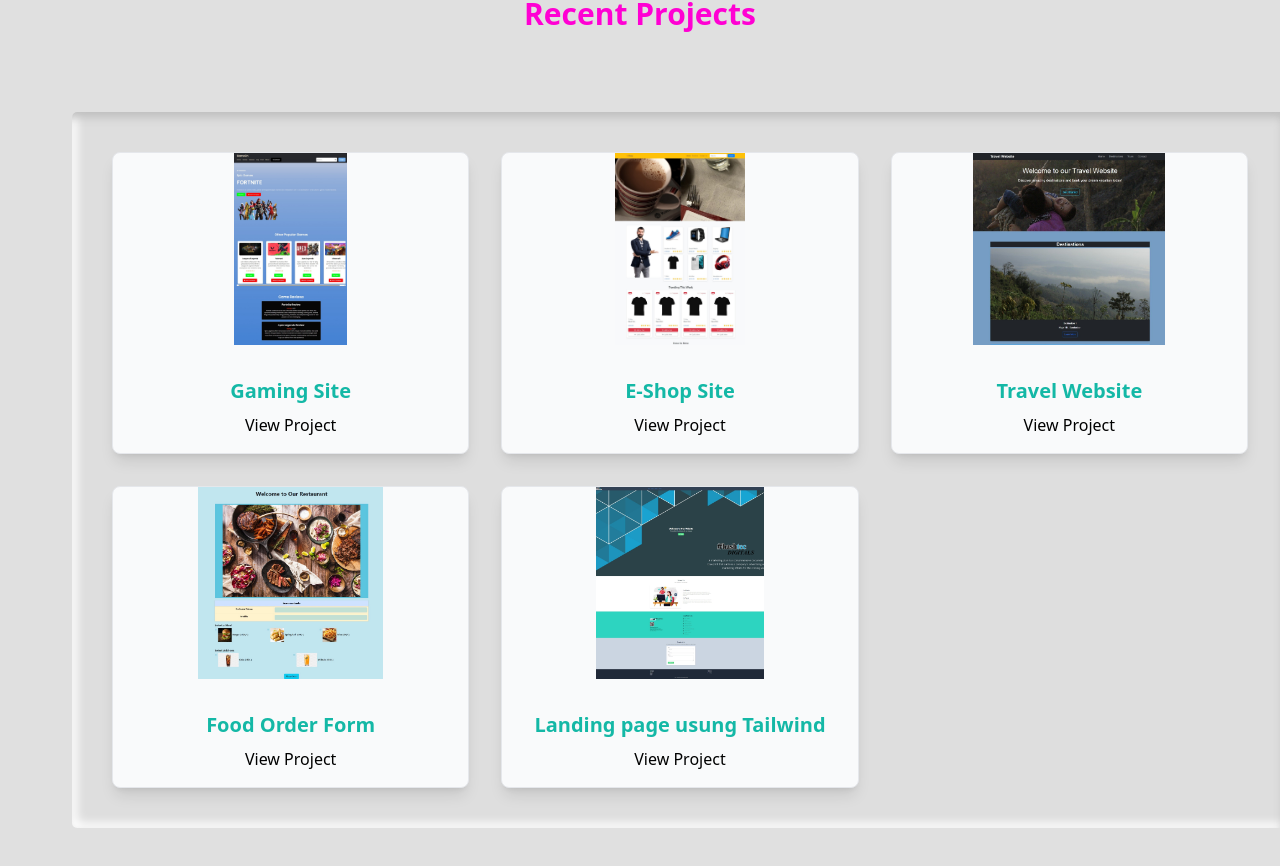
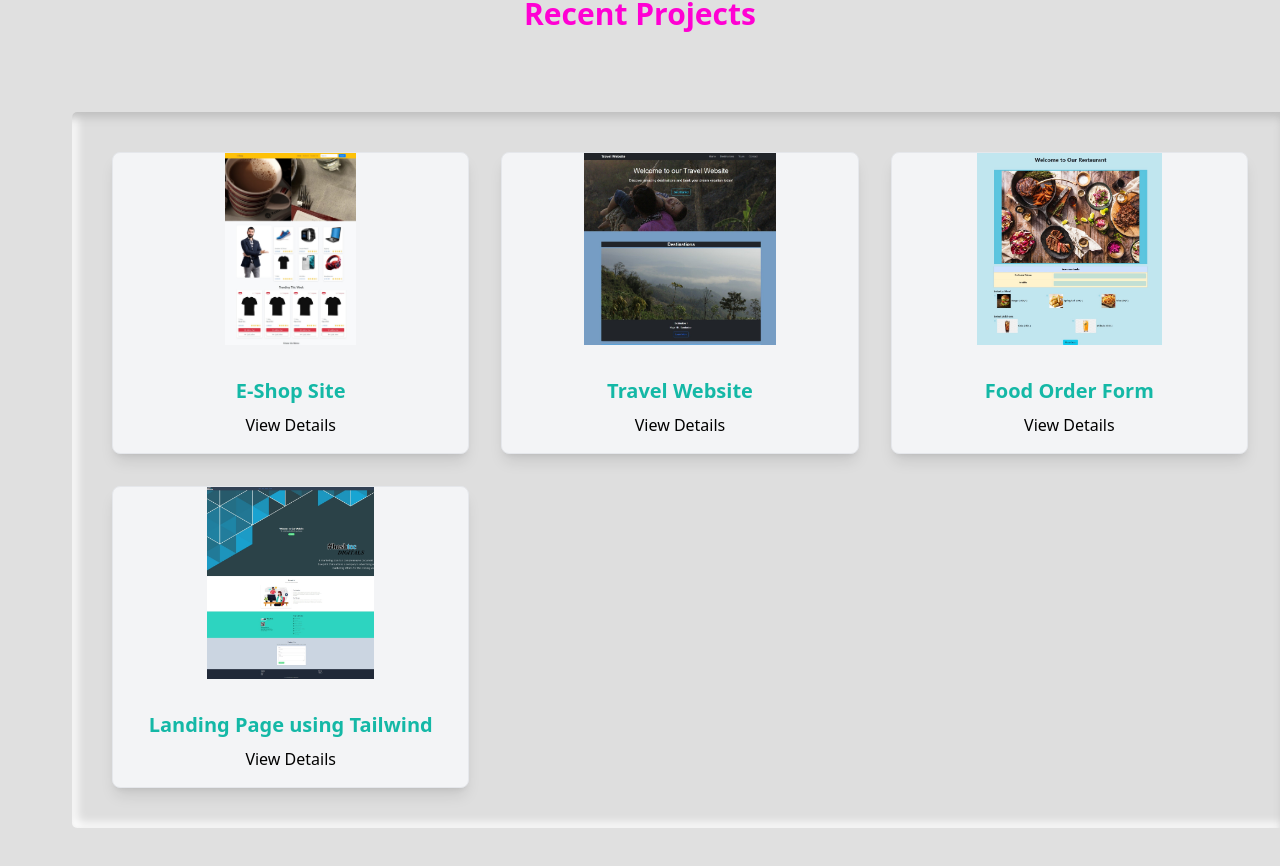
Before and after one commit to muaz64/muaz-portfolio-site, a React (Vite) app: page / in a window 1280 px wide. Shown: the part 2126-2992 px from the top of the page. Built offline with nearby package versions, Linux system fonts and the light colour scheme.

Commit message:
projects update 3

```diff
--- a/src/components/Projects.jsx
+++ b/src/components/Projects.jsx
@@ -1,4 +1,4 @@
-import React from 'react';
+import React, { useState } from 'react';
 import project1 from '../assets/project1.jpeg';
 import project2 from '../assets/project2.jpeg';
 import project3 from '../assets/project3.jpeg';
@@ -6,32 +6,98 @@ import project4 from '../assets/project4.jpeg';
 import project5 from '../assets/project5.jpeg';
 
 function Projects() {
+  const [isModalOpen, setIsModalOpen] = useState(false);
+  const [selectedProject, setSelectedProject] = useState(null);
+
   const projects = [
-    { title: 'Gaming Site', link: 'https://muaz64.github.io/project1/', image: project1 },
-    { title: 'E-Shop Site', link: 'https://muaz64.github.io/E-shop-bs-project/', image: project2 },
-    { title: 'Travel Website', link: 'https://muaz64.github.io/Project03/', image: project3 },
-    { title: 'Food Order Form', link: 'https://muaz64.github.io/project04/', image: project4 },
-    { title: 'Landing page usung Tailwind', link: 'https://landing-page-tw-project.netlify.app/', image: project5 },
+    {
+      title: 'E-Shop Site',
+      link: 'https://muaz64.github.io/E-shop-bs-project/',
+      image: project2,
+      description: 'A fully responsive E-Shop site with shopping cart functionality and a clean UI.'
+    },
+    {
+      title: 'Travel Website',
+      link: 'https://muaz64.github.io/Project03/',
+      image: project3,
+      description: 'A beautiful travel booking website with animations and user-friendly design.'
+    },
+    {
+      title: 'Food Order Form',
+      link: 'https://muaz64.github.io/project04/',
+      image: project4,
+      description: 'An interactive food order form with real-time validation and smooth UX.'
+    },
+    {
+      title: 'Landing Page using Tailwind',
+      link: 'https://landing-page-tw-project.netlify.app/',
+      image: project5,
+      description: 'A modern landing page designed with Tailwind CSS for a sleek look.'
+    },
   ];
+
+  const openModal = (project) => {
+    setSelectedProject(project);
+    setIsModalOpen(true);
+  };
+
+  const closeModal = () => {
+    setIsModalOpen(false);
+    setSelectedProject(null);
+  };
 
   return (
     <section id="projects" className="py-16">
-       <h2 className="text-3xl font-bold text-secondary text-center mb-20">Recent Projects</h2>
-      <div className="container parent-div mx-5 md:mx-10 lg:my-10 ">
+      <h2 className="text-3xl font-bold text-secondary text-center mb-20">Recent Projects</h2>
+      <div className="container parent-div mx-5 md:mx-10 lg:my-10">
         <div className="grid grid-cols-1 md:grid-cols-2 lg:grid-cols-3 gap-8 p-10">
           {projects.map((project, index) => (
-            <div key={index} className="border rounded-lg overflow-hidden bg-gray-50 shadow-lg hover:shadow-xl">
+            <div
+              key={index}
+              className="border rounded-lg overflow-hidden bg-gray-100 shadow-lg hover:shadow-2xl cursor-pointer"
+              onClick={() => openModal(project)}
+            >
               <img src={project.image} alt={project.title} className="rounded-lg mb-4 w-full h-48 object-contain"/>
               <div className="p-4">
                 <h3 className="text-xl text-teal-500 font-semibold mb-2">{project.title}</h3>
-                <a href={project.link} className="text-black hover:text-secondary" target="_blank" rel="noopener noreferrer">View Project</a>
+                <button className="text-black hover:text-secondary">View Details</button>
               </div>
             </div>
           ))}
         </div>
       </div>
+
+      {isModalOpen && selectedProject && (
+        <Modal project={selectedProject} onClose={closeModal} />
+      )}
     </section>
   );
 }
 
+function Modal({ project, onClose }) {
+  return (
+    <div className="fixed inset-0 bg-black bg-opacity-50 flex justify-center items-center z-50">
+      <div className="bg-base-content rounded-lg p-6 w-11/12 md:w-1/2 lg:w-1/3">
+        <button
+          className="text-red-500 font-bold float-right mb-4"
+          onClick={onClose}
+        >
+          Close
+        </button>
+        <img src={project.image} alt={project.title} className="w-full h-48 object-contain mb-4 rounded"/>
+        <h3 className="text-2xl font-semibold text-teal-500 mb-2">{project.title}</h3>
+        <p className="text-white mb-4">{project.description}</p>
+        <a
+          href={project.link}
+          target="_blank"
+          rel="noopener noreferrer"
+          className="text-white bg-teal-500 px-4 py-2 rounded hover:bg-teal-600"
+        >
+          Visit Project
+        </a>
+      </div>
+    </div>
+  );
+}
+
 export default Projects;
```
